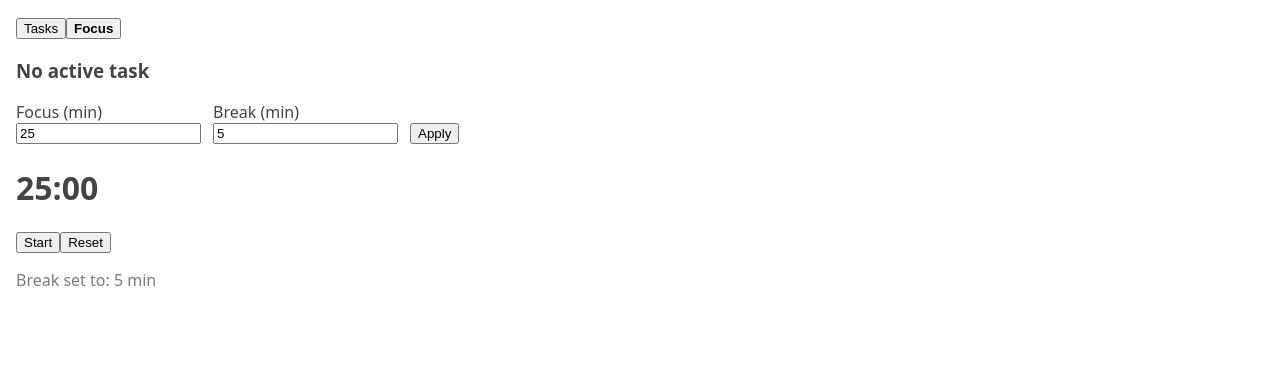
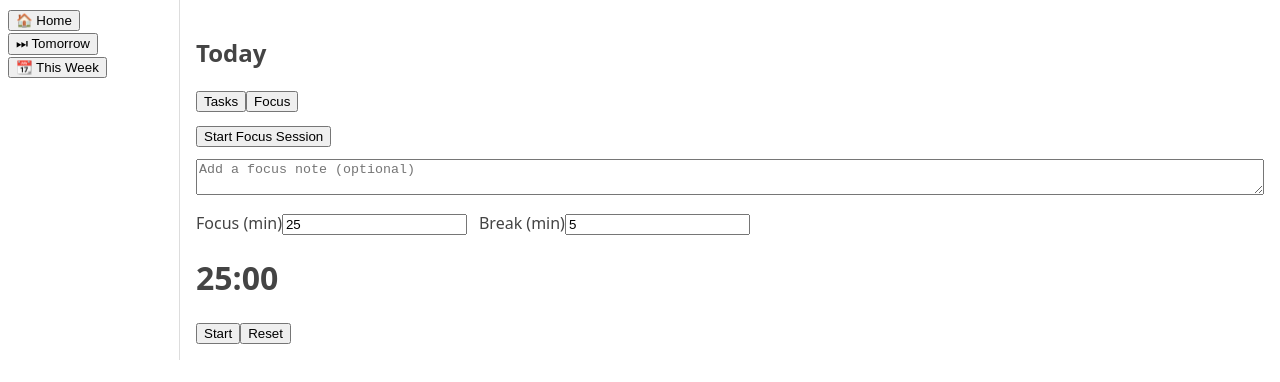
Before and after one commit to Pveeramalla/focus-todo, a React (Vite) app: page / in a window 1280 px wide. Both pictures are taken after a click on the button "Focus". Shown: the top 382 px of the page. Built offline with nearby package versions, Linux system fonts and the light colour scheme.

Commit message:
Fix DayView

```diff
--- a/src/App.jsx
+++ b/src/App.jsx
@@ -1,94 +1,229 @@
 import { useState, useEffect } from "react";
 
-// shared
-import Tabs from "./components/Tabs";
+// layout
+import LeftNav from "./components/LeftNav";
+
+// views
+import DayView from "./components/DayView";
 
 // tasks
-import TaskInput from "./components/Tasks/TaskInput";
 import TaskList from "./components/Tasks/TaskList";
 
-// focus
-import FocusTimer from "./components/Focus/FocusTimer";
+/* ---------------------------------------------
+   Local date helper (NO UTC, NO timezone bug)
+---------------------------------------------- */
+const getLocalDateString = (date = new Date()) => {
+  const year = date.getFullYear();
+  const month = String(date.getMonth() + 1).padStart(2, "0");
+  const day = String(date.getDate()).padStart(2, "0");
+  return `${year}-${month}-${day}`;
+};
 
 function App() {
+  /* -------------------- STATE -------------------- */
+
   const [tasks, setTasks] = useState([]);
-  const [activeTab, setActiveTab] = useState("TASKS");
-  const [activeTaskId, setActiveTaskId] = useState(null);
+  const [activeView, setActiveView] = useState("HOME"); // HOME | TOMORROW | WEEK
+  const [activeTab, setActiveTab] = useState("TASKS"); // TASKS | FOCUS
+  const [isInitialized, setIsInitialized] = useState(false);
+  const [selectedTaskIds, setSelectedTaskIds] = useState([]);
 
-  // load tasks once
+
+  /* -------------------- LOAD TASKS -------------------- */
+
   useEffect(() => {
     const savedTasks = localStorage.getItem("tasks");
-    if (savedTasks) setTasks(JSON.parse(savedTasks));
+    if (savedTasks) {
+      setTasks(JSON.parse(savedTasks));
+    }
+    setIsInitialized(true);
   }, []);
 
-  // save tasks on change
+  /* -------------------- SAVE TASKS -------------------- */
+
   useEffect(() => {
+    if (!isInitialized) return;
     localStorage.setItem("tasks", JSON.stringify(tasks));
-  }, [tasks]);
+  }, [tasks, isInitialized]);
 
-  const addTask = ({ text, time }) => {
+  /* -------------------- DATE HELPERS -------------------- */
+
+  const today = getLocalDateString();
+
+  const tomorrow = (() => {
+    const d = new Date();
+    d.setDate(d.getDate() + 1);
+    return getLocalDateString(d);
+  })();
+
+  /* -------------------- TASK HELPERS -------------------- */
+
+  const tasksByDate = (date) => {
+    return tasks.filter((t) => t.dueDate === date);
+  };
+
+  // ✅ Remove only selected tasks
+const clearSelectedTasks = () => {
+  if (selectedTaskIds.length === 0) return;
+
+  setTasks((prevTasks) =>
+    prevTasks.filter((task) => !selectedTaskIds.includes(task.id))
+  );
+
+  // clear selection after delete
+  setSelectedTaskIds([]);
+};
+
+
+  /* -------------------- WEEK TASKS -------------------- */
+
+  const weekTasks = () => {
+    const start = new Date();
+    start.setHours(0, 0, 0, 0);
+
+    const end = new Date(start);
+    end.setDate(start.getDate() + 7);
+
+    return tasks.filter((t) => {
+      if (!t.dueDate) return false;
+      if (!/^\d{4}-\d{2}-\d{2}$/.test(t.dueDate)) return false;
+
+      const [y, m, d] = t.dueDate.split("-").map(Number);
+      const taskDate = new Date(y, m - 1, d);
+
+      return taskDate >= start && taskDate <= end;
+    });
+  };
+
+  /* -------------------- TASK ACTIONS -------------------- */
+
+  const addTask = ({ text, time, dueDate }) => {
     const newTask = {
       id: Date.now(),
       text,
       time,
+      dueDate,
       status: "TODO",
     };
     setTasks([...tasks, newTask]);
   };
 
-  const updateTaskStatus = (id, status) => {
-    const updatedTasks = tasks.map((task) =>
-      task.id === id ? { ...task, status } : task
+  const moveActiveToPending = () => {
+    return tasks.map((task) =>
+      task.status === "IN_PROGRESS"
+        ? { ...task, status: "PENDING" }
+        : task
+    );
+  };
+
+  const startTask = (id) => {
+    const updatedTasks = moveActiveToPending().map((task) =>
+      task.id === id ? { ...task, status: "IN_PROGRESS" } : task
     );
     setTasks(updatedTasks);
-  };
-
-  // Start from TODO
-  const startTask = (id) => {
-    updateTaskStatus(id, "IN_PROGRESS");
-    setActiveTaskId(id);
     setActiveTab("FOCUS");
   };
 
-  // Resume from PENDING (NEW)
   const resumeTask = (id) => {
-    updateTaskStatus(id, "IN_PROGRESS");
-    setActiveTaskId(id);
+    const updatedTasks = moveActiveToPending().map((task) =>
+      task.id === id ? { ...task, status: "IN_PROGRESS" } : task
+    );
+    setTasks(updatedTasks);
     setActiveTab("FOCUS");
   };
 
-  const editTask = (id, newText, newTime) => {
-    const updatedTasks = tasks.map((task) =>
-      task.id === id
-        ? { ...task, text: newText, time: newTime }
-        : task
+  const updateTaskStatus = (id, status) => {
+    setTasks(
+      tasks.map((task) =>
+        task.id === id ? { ...task, status } : task
+      )
     );
-    setTasks(updatedTasks);
   };
 
-  const activeTask = tasks.find((task) => task.id === activeTaskId);
+  const editTask = (id, newText, newTime, newDueDate) => {
+    setTasks(
+      tasks.map((task) =>
+        task.id === id
+          ? { ...task, text: newText, time: newTime, dueDate: newDueDate }
+          : task
+      )
+    );
+  };
+
+  /* -------------------- ACTIVE TASK -------------------- */
+
+  const activeTask = tasks.find((t) => t.status === "IN_PROGRESS");
+
+  const toggleTaskSelection = (id) => {
+  setSelectedTaskIds((prev) =>
+    prev.includes(id)
+      ? prev.filter((taskId) => taskId !== id)
+      : [...prev, id]
+  );
+  };
+
+
+  /* -------------------- RENDER -------------------- */
 
   return (
-    <div style={{ padding: "16px" }}>
-      <Tabs activeTab={activeTab} onChange={setActiveTab} />
+    <div style={{ display: "flex" }}>
+      <LeftNav activeView={activeView} onChange={setActiveView} />
 
-      {activeTab === "TASKS" && (
+      <div style={{ padding: "16px", flex: 1 }}>
+        {/* HOME */}
+        {activeView === "HOME" && (
+          <DayView
+            title="Today"
+            date={today}
+            activeTab={activeTab}
+            setActiveTab={setActiveTab}
+            tasks={tasksByDate(today)}
+            addTask={addTask}
+            startTask={startTask}
+            resumeTask={resumeTask}
+            updateTaskStatus={updateTaskStatus}
+            editTask={editTask}
+            activeTask={activeTask}
+            showClearCompleted={true}
+            clearSelectedTasks={clearSelectedTasks}
+            selectedTaskIds={selectedTaskIds}
+          />
+        )}
+
+        {/* TOMORROW */}
+        {activeView === "TOMORROW" && (
+          <DayView
+            title="Tomorrow"
+            date={tomorrow}
+            activeTab={activeTab}
+            setActiveTab={setActiveTab}
+            tasks={tasksByDate(tomorrow)}
+            addTask={addTask}
+            startTask={startTask}
+            resumeTask={resumeTask}
+            updateTaskStatus={updateTaskStatus}
+            editTask={editTask}
+            activeTask={activeTask}
+            showClearCompleted={false}
+          />
+        )}
+
+        {/* THIS WEEK */}
+        {activeView === "WEEK" && (
           <>
-          <h2>Tasks</h2>
-
-          <TaskInput onAdd={addTask} />
-
+            <h2>This Week</h2>
             <TaskList
-            tasks={tasks}
+              tasks={weekTasks()}
+              selectedTaskIds={selectedTaskIds}
+              onToggleSelect={toggleTaskSelection}
               onStart={startTask}
-            onResume={resumeTask}          // NEW
+              onResume={resumeTask}
               onStatusChange={updateTaskStatus}
               onEdit={editTask}
             />
           </>
         )}
-
-      {activeTab === "FOCUS" && <FocusTimer activeTask={activeTask} />}
+      </div>
     </div>
   );
 }
--- /dev/null
+++ b/src/components/DayView.jsx
@@ -0,0 +1,65 @@
+import TaskInput from "./Tasks/TaskInput";
+import TaskList from "./Tasks/TaskList";
+import FocusTimer from "./Focus/FocusTimer";
+
+function DayView({
+  title,
+  date,
+  activeTab,
+  setActiveTab,
+  tasks,
+  addTask,
+  startTask,
+  resumeTask,
+  updateTaskStatus,
+  editTask,
+  activeTask,
+  showClearCompleted,
+  clearSelectedTasks,
+  selectedTaskIds,
+}) {
+
+  return (
+    <>
+      <h2>{title}</h2>
+
+      {/* Tabs */}
+      <div style={{ marginBottom: "12px" }}>
+        <button onClick={() => setActiveTab("TASKS")}>Tasks</button>
+        <button onClick={() => setActiveTab("FOCUS")}>Focus</button>
+      </div>
+
+      {/* TASKS TAB */}
+      {activeTab === "TASKS" && (
+        <>
+          <TaskInput onAdd={addTask} />
+
+          {showClearCompleted && (
+            <button
+              onClick={clearSelectedTasks}
+              disabled={selectedTaskIds.length === 0}
+              style={{ marginBottom: "8px" }}
+            >
+              Clear Selected
+            </button>
+          )}
+
+          <TaskList
+            tasks={tasks}
+            onStart={startTask}
+            onResume={resumeTask}
+            onStatusChange={updateTaskStatus}
+            onEdit={editTask}
+          />
+        </>
+      )}
+
+      {/* FOCUS TAB */}
+      {activeTab === "FOCUS" && (
+        <FocusTimer activeTask={activeTask} />
+      )}
+    </>
+  );
+}
+
+export default DayView;
--- a/src/components/Focus/FocusTimer.jsx
+++ b/src/components/Focus/FocusTimer.jsx
@@ -1,17 +1,46 @@
 import { useState, useEffect } from "react";
 
 function FocusTimer({ activeTask }) {
-  /* -------------------- settings -------------------- */
+  /* -------------------- persisted settings -------------------- */
 
-  const [focusMinutes, setFocusMinutes] = useState(25);
-  const [breakMinutes, setBreakMinutes] = useState(5);
+  const [focusMinutes, setFocusMinutes] = useState(() =>
+    Number(localStorage.getItem("focusMinutes")) || 25
+  );
+
+  const [breakMinutes, setBreakMinutes] = useState(() =>
+    Number(localStorage.getItem("breakMinutes")) || 5
+  );
+
+  const [focusNote, setFocusNote] = useState(() =>
+    localStorage.getItem("focusNote") || ""
+  );
 
   /* -------------------- timer state -------------------- */
 
-  const [secondsLeft, setSecondsLeft] = useState(25 * 60);
+  const [mode, setMode] = useState("FOCUS"); // FOCUS | BREAK
   const [isRunning, setIsRunning] = useState(false);
+  const [freeFocus, setFreeFocus] = useState(false);
 
-  /* -------------------- timer countdown -------------------- */
+  const [secondsLeft, setSecondsLeft] = useState(() => {
+    const saved = Number(localStorage.getItem("focusMinutes")) || 25;
+    return saved * 60;
+  });
+
+  /* -------------------- persist settings -------------------- */
+
+  useEffect(() => {
+    localStorage.setItem("focusMinutes", focusMinutes);
+  }, [focusMinutes]);
+
+  useEffect(() => {
+    localStorage.setItem("breakMinutes", breakMinutes);
+  }, [breakMinutes]);
+
+  useEffect(() => {
+    localStorage.setItem("focusNote", focusNote);
+  }, [focusNote]);
+
+  /* -------------------- countdown -------------------- */
 
   useEffect(() => {
     if (!isRunning) return;
@@ -20,7 +49,7 @@ function FocusTimer({ activeTask }) {
       setSecondsLeft((prev) => {
         if (prev <= 1) {
           clearInterval(interval);
-          setIsRunning(false);
+          onSessionComplete();
           return 0;
         }
         return prev - 1;
@@ -28,23 +57,38 @@ function FocusTimer({ activeTask }) {
     }, 1000);
 
     return () => clearInterval(interval);
-  }, [isRunning]);
+  }, [isRunning, mode]);
 
-  /* -------------------- reset when task changes -------------------- */
+  /* -------------------- session transitions -------------------- */
+
+  const onSessionComplete = () => {
+    setIsRunning(false);
+
+    if (mode === "FOCUS") {
+      // switch to break
+      setMode("BREAK");
+      setSecondsLeft(breakMinutes * 60);
+      setIsRunning(true);
+    } else {
+      // break finished → back to focus (idle)
+      setMode("FOCUS");
+      setFreeFocus(false);
+      setSecondsLeft(focusMinutes * 60);
+    }
+  };
+
+  /* -------------------- reset on task change -------------------- */
 
   useEffect(() => {
     if (!activeTask) return;
 
     setIsRunning(false);
+    setFreeFocus(false);
+    setMode("FOCUS");
     setSecondsLeft(focusMinutes * 60);
   }, [activeTask, focusMinutes]);
 
   /* -------------------- actions -------------------- */
-
-  const applySettings = () => {
-    setIsRunning(false);
-    setSecondsLeft(focusMinutes * 60);
-  };
 
   const startPause = () => {
     setIsRunning((r) => !r);
@@ -52,7 +96,16 @@ function FocusTimer({ activeTask }) {
 
   const reset = () => {
     setIsRunning(false);
+    setFreeFocus(false);
+    setMode("FOCUS");
     setSecondsLeft(focusMinutes * 60);
+  };
+
+  const startFreeFocus = () => {
+    setFreeFocus(true);
+    setMode("FOCUS");
+    setSecondsLeft(focusMinutes * 60);
+    setIsRunning(true);
   };
 
   /* -------------------- helpers -------------------- */
@@ -64,21 +117,40 @@ function FocusTimer({ activeTask }) {
 
   return (
     <div>
-      {activeTask ? (
+      {/* Header */}
+      {mode === "FOCUS" && activeTask && (
         <h3>Focusing on: {activeTask.text}</h3>
-      ) : (
-        <h3>No active task</h3>
       )}
 
-      {/* Settings */}
-      <div
-        style={{
-          display: "flex",
-          gap: "12px",
-          alignItems: "end",
-          margin: "12px 0",
-        }}
-      >
+      {mode === "FOCUS" && freeFocus && (
+        <h3>Focusing (no task)</h3>
+      )}
+
+      {mode === "BREAK" && <h3>☕ Break time</h3>}
+
+      {/* Start free focus */}
+      {!activeTask && !freeFocus && !isRunning && mode === "FOCUS" && (
+        <button onClick={startFreeFocus}>
+          Start Focus Session
+        </button>
+      )}
+
+      {/* Focus note */}
+      {mode === "FOCUS" && (
+        <div style={{ margin: "12px 0" }}>
+          <textarea
+            placeholder="Add a focus note (optional)"
+            value={focusNote}
+            onChange={(e) => setFocusNote(e.target.value)}
+            rows={2}
+            style={{ width: "100%" }}
+          />
+        </div>
+      )}
+
+      {/* Settings (only when idle focus) */}
+      {!isRunning && mode === "FOCUS" && (
+        <div style={{ display: "flex", gap: "12px", marginBottom: "12px" }}>
           <label>
             Focus (min)
             <input
@@ -86,8 +158,6 @@ function FocusTimer({ activeTask }) {
               min="1"
               value={focusMinutes}
               onChange={(e) => setFocusMinutes(Number(e.target.value))}
-            disabled={isRunning}
-            style={{ display: "block" }}
             />
           </label>
 
@@ -98,31 +168,22 @@ function FocusTimer({ activeTask }) {
               min="1"
               value={breakMinutes}
               onChange={(e) => setBreakMinutes(Number(e.target.value))}
-            disabled={isRunning}
-            style={{ display: "block" }}
             />
           </label>
-
-        <button onClick={applySettings} disabled={isRunning}>
-          Apply
-        </button>
         </div>
+      )}
 
       {/* Timer */}
       <h1>
         {minutes}:{seconds.toString().padStart(2, "0")}
       </h1>
 
+      {/* Controls */}
       <button onClick={startPause}>
         {isRunning ? "Pause" : "Start"}
       </button>
 
       <button onClick={reset}>Reset</button>
-
-      {/* Info */}
-      <p style={{ opacity: 0.7 }}>
-        Break set to: {breakMinutes} min
-      </p>
     </div>
   );
 }
--- /dev/null
+++ b/src/components/LeftNav.jsx
@@ -0,0 +1,19 @@
+function LeftNav({ activeView, onChange }) {
+  return (
+    <div style={{ width: "180px", borderRight: "1px solid #ddd", padding: "8px" }}>
+      <div>
+        <button onClick={() => onChange("HOME")}>🏠 Home</button>
+      </div>
+
+      <div>
+        <button onClick={() => onChange("TOMORROW")}>⏭ Tomorrow</button>
+      </div>
+
+      <div>
+        <button onClick={() => onChange("WEEK")}>📆 This Week</button>
+      </div>
+    </div>
+  );
+}
+
+export default LeftNav;
--- a/src/components/Tasks/TaskInput.jsx
+++ b/src/components/Tasks/TaskInput.jsx
@@ -2,25 +2,34 @@ import { useState } from "react";
 
 function TaskInput({ onAdd }) {
   const [text, setText] = useState("");
-  const [time, setTime] = useState(""); // "" means no time
+  const [time, setTime] = useState("");
+
+  // 🔹 NEW: due date state (default = today)
+  const [dueDate, setDueDate] = useState(
+    new Date().toISOString().split("T")[0]
+  );
 
   const handleSubmit = (e) => {
     e.preventDefault();
     if (!text.trim()) return;
 
-    onAdd({ text: text.trim(), time });
+    onAdd({
+      text,
+      time,
+      dueDate, // 🔹 NEW: pass dueDate
+    });
+
     setText("");
     setTime("");
+    // dueDate intentionally NOT reset
   };
 
   return (
-    <form onSubmit={handleSubmit} style={{ display: "flex", gap: "8px" }}>
+    <form onSubmit={handleSubmit} style={{ marginBottom: "12px" }}>
       <input
-        type="text"
         placeholder="Add a task..."
         value={text}
         onChange={(e) => setText(e.target.value)}
-        style={{ flex: 1 }}
       />
 
       <input
@@ -29,6 +38,13 @@ function TaskInput({ onAdd }) {
         onChange={(e) => setTime(e.target.value)}
       />
 
+      {/* 🔹 NEW: Date picker */}
+      <input
+        type="date"
+        value={dueDate}
+        onChange={(e) => setDueDate(e.target.value)}
+      />
+
       <button type="submit">Add</button>
     </form>
   );
--- a/src/components/Tasks/TaskItem.jsx
+++ b/src/components/Tasks/TaskItem.jsx
@@ -1,41 +1,91 @@
 import { useState } from "react";
 
-function TaskItem({ task, onStart, onResume, onStatusChange, onEdit }) {
+function TaskItem({
+  task,
+  isSelected,
+  onToggleSelect,
+  onStart,
+  onResume,
+  onStatusChange,
+  onEdit,
+}) {
   const [isEditing, setIsEditing] = useState(false);
   const [text, setText] = useState(task.text);
   const [time, setTime] = useState(task.time || "");
+  const [dueDate, setDueDate] = useState(task.dueDate || "");
 
   const handleEditSubmit = (e) => {
     e.preventDefault();
     if (!text.trim()) return;
 
-    onEdit(task.id, text, time);
+    onEdit(task.id, text, time, dueDate);
     setIsEditing(false);
   };
 
   return (
-    <li style={{ display: "flex", gap: "8px", alignItems: "center" }}>
+    <li
+      style={{
+        display: "flex",
+        alignItems: "center",
+        gap: "8px",
+        marginBottom: "6px",
+      }}
+    >
+      {/* ✅ Selection checkbox */}
+      <input
+        type="checkbox"
+        checked={isSelected}
+        onChange={() => onToggleSelect(task.id)}
+      />
+
       {isEditing ? (
         <form
           onSubmit={handleEditSubmit}
-          style={{ display: "flex", gap: "8px", flex: 1 }}
+          style={{ display: "flex", gap: "6px", flex: 1 }}
         >
-          <input value={text} onChange={(e) => setText(e.target.value)} />
+          <input
+            value={text}
+            onChange={(e) => setText(e.target.value)}
+          />
+
           <input
             type="time"
             value={time}
             onChange={(e) => setTime(e.target.value)}
           />
+
+          <input
+            type="date"
+            value={dueDate}
+            onChange={(e) => setDueDate(e.target.value)}
+          />
+
           <button type="submit">Save</button>
         </form>
       ) : (
         <>
-          <span style={{ flex: 1 }}>
-            {task.text}
-            {task.time && <span> ⏰ {task.time}</span>}
-            <strong style={{ marginLeft: "8px" }}>[{task.status}]</strong>
-          </span>
+          {/* Task name + date + time */}
+          <div style={{ flex: 1 }}>
+            <strong>{task.text}</strong>
 
+            {task.time && (
+              <span style={{ marginLeft: "6px" }}>
+                ⏰ {task.time}
+              </span>
+            )}
+
+            {task.dueDate && (
+              <span style={{ marginLeft: "6px" }}>
+                📅 {task.dueDate}
+              </span>
+            )}
+
+            <span style={{ marginLeft: "8px" }}>
+              [{task.status}]
+            </span>
+          </div>
+
+          {/* Actions */}
           {task.status === "TODO" && (
             <button onClick={() => onStart(task.id)}>Start</button>
           )}
@@ -45,12 +95,11 @@ function TaskItem({ task, onStart, onResume, onStatusChange, onEdit }) {
           )}
 
           {task.status === "IN_PROGRESS" && (
-            <>
-              <button onClick={() => onStatusChange(task.id, "DONE")}>Done</button>
-              <button onClick={() => onStatusChange(task.id, "PENDING")}>
-                Pause
-              </button>
-            </>
+            <button
+              onClick={() => onStatusChange(task.id, "DONE")}
+            >
+              Done
+            </button>
           )}
 
           <button onClick={() => setIsEditing(true)}>Edit</button>
--- a/src/components/Tasks/TaskList.jsx
+++ b/src/components/Tasks/TaskList.jsx
@@ -1,14 +1,26 @@
 import TaskItem from "./TaskItem";
 
-function TaskList({ tasks, onStart, onResume, onStatusChange, onEdit }) {
-  if (tasks.length === 0) return <p>No tasks yet</p>;
+function TaskList({
+  tasks = [],                    // ✅ default
+  selectedTaskIds = [],           // ✅ default
+  onToggleSelect = () => {},      // ✅ safe no-op
+  onStart,
+  onResume,
+  onStatusChange,
+  onEdit,
+}) {
+  if (!tasks.length) {
+    return <p>No tasks yet</p>;
+  }
 
   return (
-    <ul>
+    <ul style={{ listStyle: "none", padding: 0 }}>
       {tasks.map((task) => (
         <TaskItem
           key={task.id}
           task={task}
+          isSelected={selectedTaskIds.includes(task.id)}
+          onToggleSelect={onToggleSelect}
           onStart={onStart}
           onResume={onResume}
           onStatusChange={onStatusChange}
```
Lines whose indentation alone changed are shown as unchanged.
